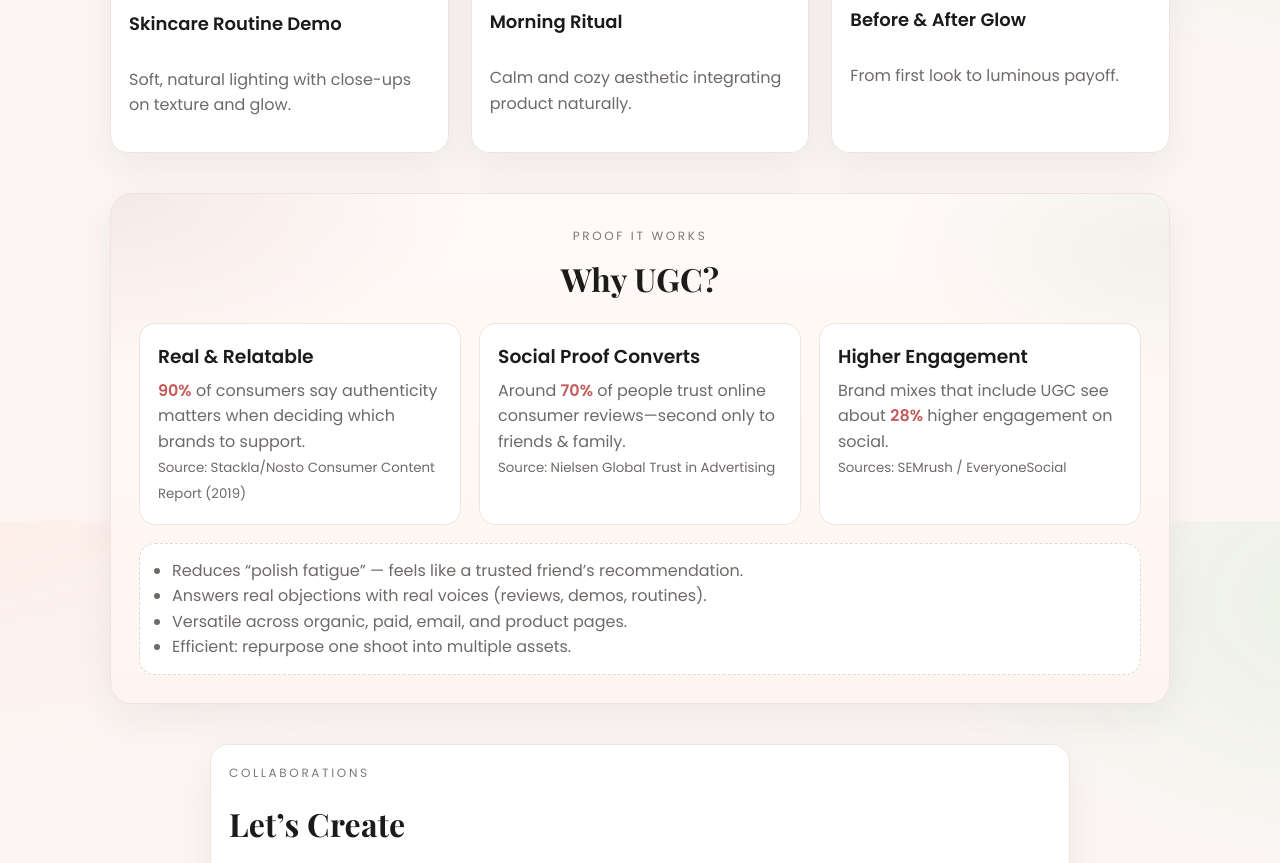
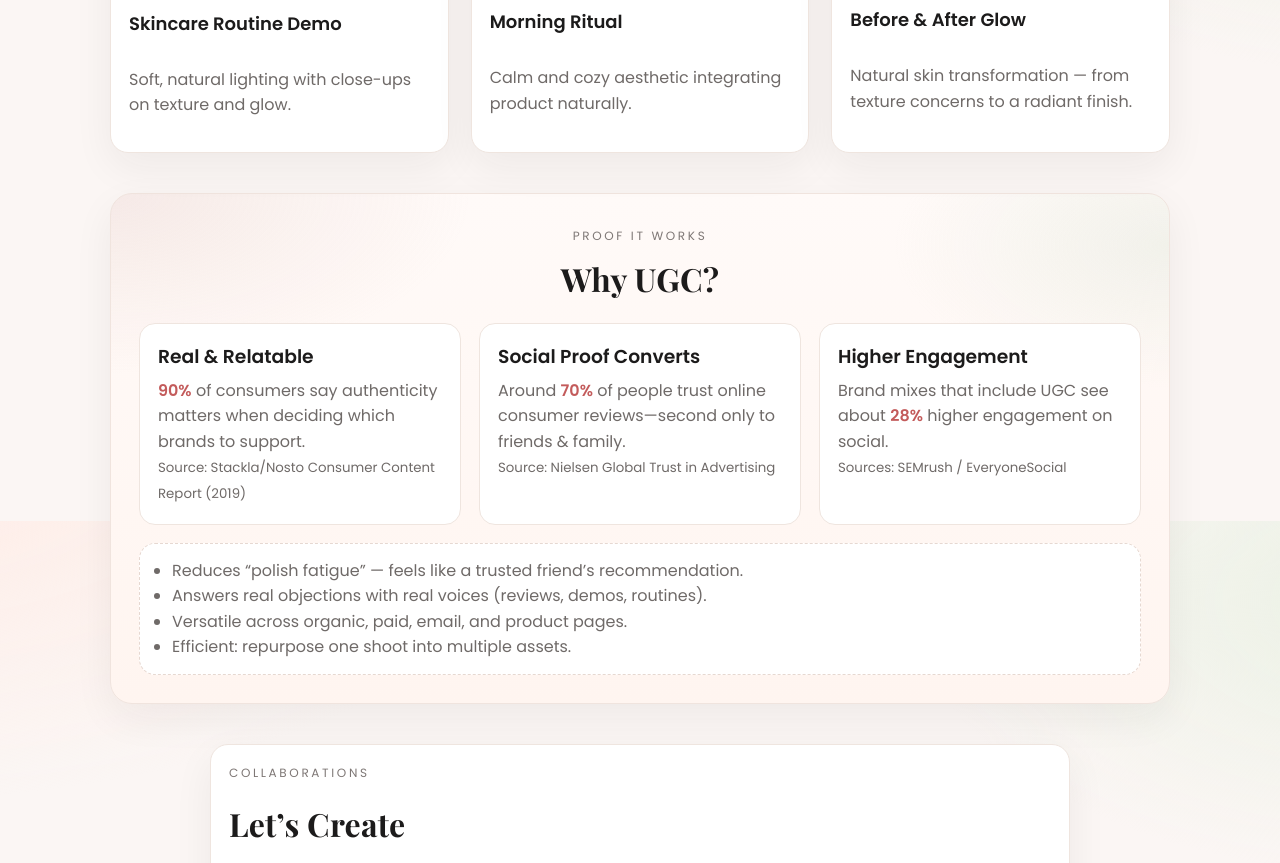
Before and after one commit to lollipop142/my-ugc-portfolio, a plain HTML site: page index.html in a window 1280 px wide. Shown: the part 1879-2742 px from the top of the page. Drawn offline with nearby package versions, Linux system fonts and the light colour scheme.

Commit message:
index.html

```diff
--- a/index.html
+++ b/index.html
@@ -234,7 +234,7 @@
           Your browser does not support the video tag.
         </video>
         <h3>Before & After Glow</h3>
-        <p class="muted">From first look to luminous payoff.</p>
+        <p class="muted">Natural skin transformation — from texture concerns to a radiant finish.</p>
       </div>
     </div>
   </section>
```
